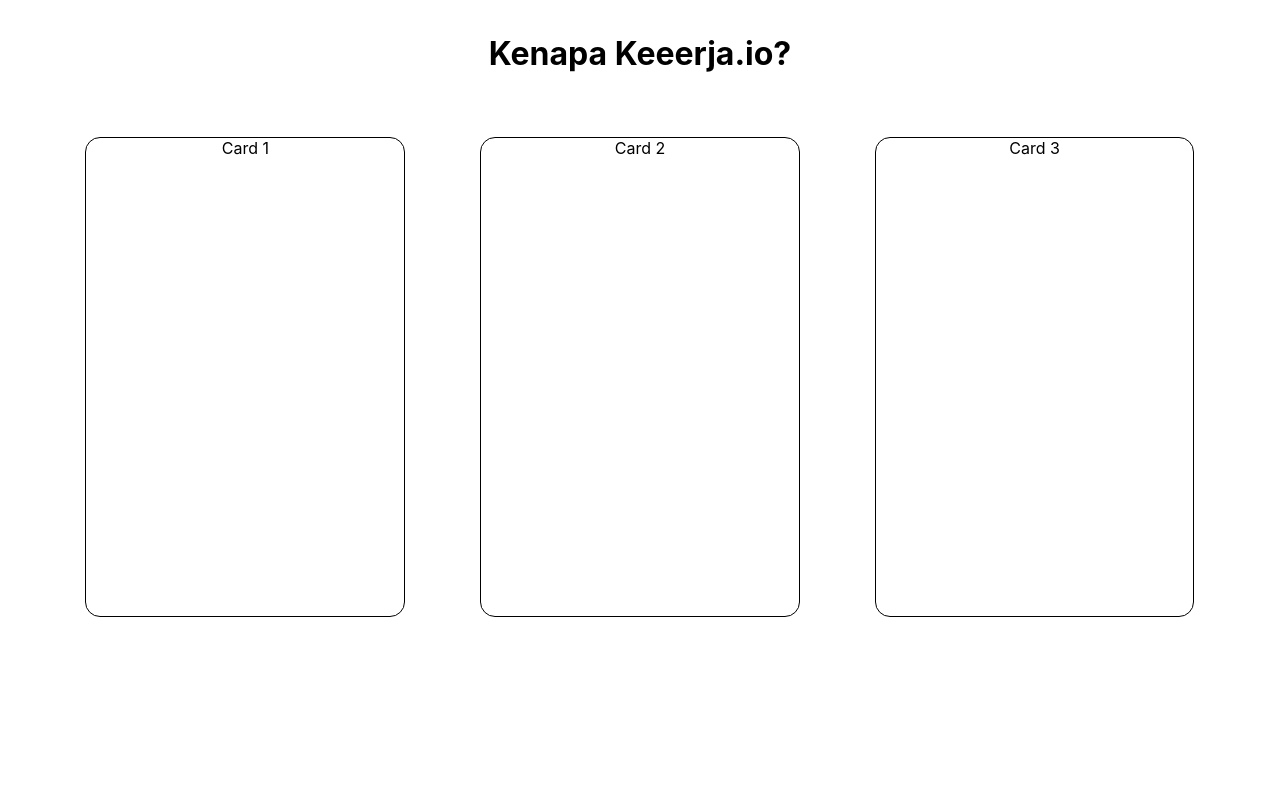
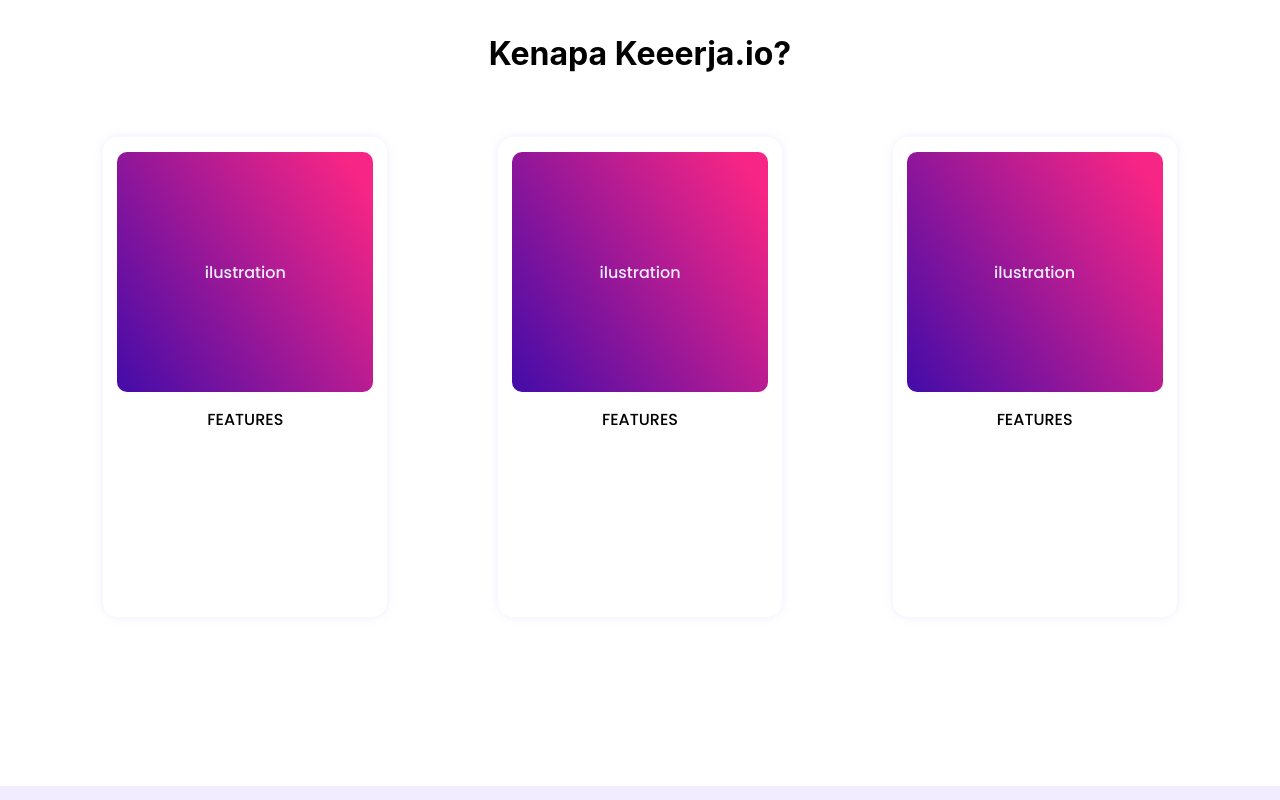
Before and after one commit to Briiad/internbcc, a React (Create React App) app: page / in a window 1280 px wide. Shown: the part 800-1600 px from the top of the page. Built offline with nearby package versions, Linux system fonts and the light colour scheme.

Commit message:
section finished

```diff
--- a/src/css/home.css
+++ b/src/css/home.css
@@ -32,9 +32,41 @@
     margin-top: var(--lengthLg3);
 }
 
-.landing-content .card-container .card-box{
-    width: 27%;
+.landing-content .card-box{
+    width: 24%;
     height: 60vh;
+    display: flex;
+    flex-flow: column;
+    align-items: center;
     border-radius: 15px;
-    border: 1px solid #000;
+    box-shadow: 0 0 12px var(--darker_white);
+    font-family: var(--font-poppins);
 }
+
+.card-box .ilustration {
+    margin: 15px;
+    width: 90%;
+    height: 50%;
+    border-radius: 10px;
+    background-image: var(--gradient-main);
+}
+
+.ilustration .ilust{
+    width: 100%;
+    height: 100%;
+    display: flex;
+    align-items: center;
+    justify-content: center;
+    color: var(--darker_white);
+}
+
+.landing-carikerja{
+    width: 100%;
+    height: 100vh;
+    background-color: var(--darker_white);
+}
+
+.landing-carimentor{
+    width: 100%;
+    height: 100vh;
+}
--- a/src/pages/Home.js
+++ b/src/pages/Home.js
@@ -33,17 +33,45 @@
 
                 <div className="card-container">
                     <div className="card-box">
-                        Card 1
+                        <div className="ilustration">
+                            <div className="ilust">
+                                ilustration
+                            </div>
+                        </div>
+                        <div className="features">
+                            FEATURES
+                        </div>
                     </div>
 
                     <div className="card-box">
-                        Card 2
+                        <div className="ilustration">
+                            <div className="ilust">
+                                ilustration
+                            </div>
+                        </div>
+                        <div className="features">
+                            FEATURES
+                        </div>
                     </div>
 
                     <div className="card-box">
-                        Card 3
+                        <div className="ilustration">
+                            <div className="ilust">
+                                ilustration
+                            </div>
+                        </div>
+                        <div className="features">
+                            FEATURES
+                        </div>
                     </div>
                 </div>
+            </div>
+
+            <div className="landing-carikerja">
+
+            </div>
+
+            <div className="landing-carimentor">
 
             </div>
         </motion.div>
```
